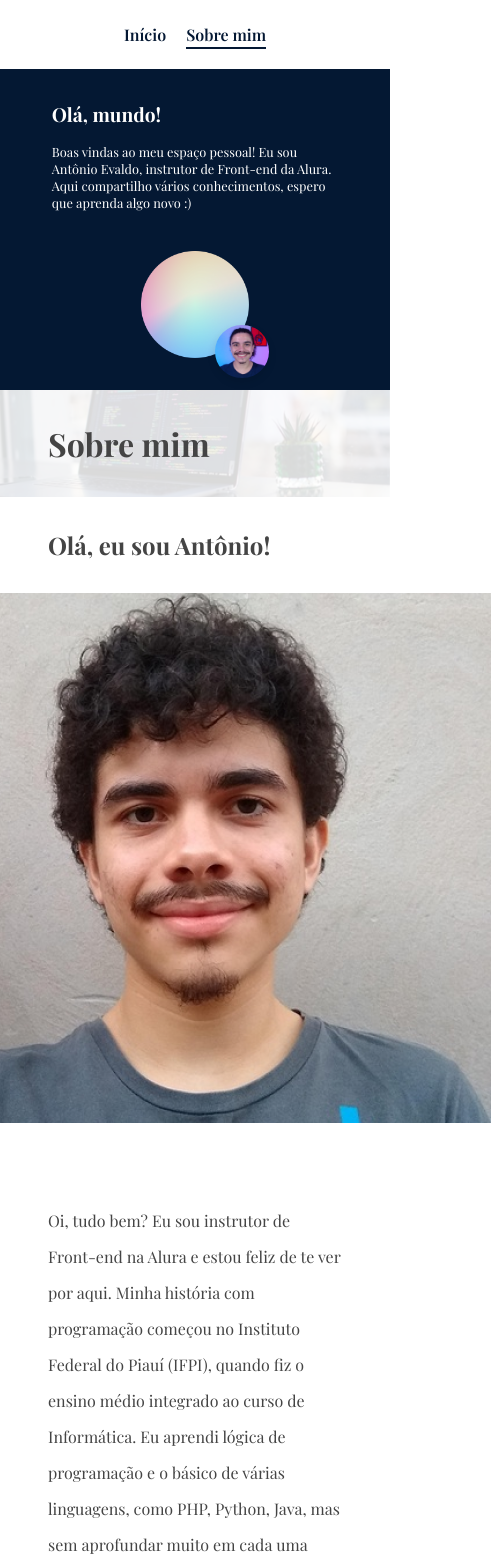
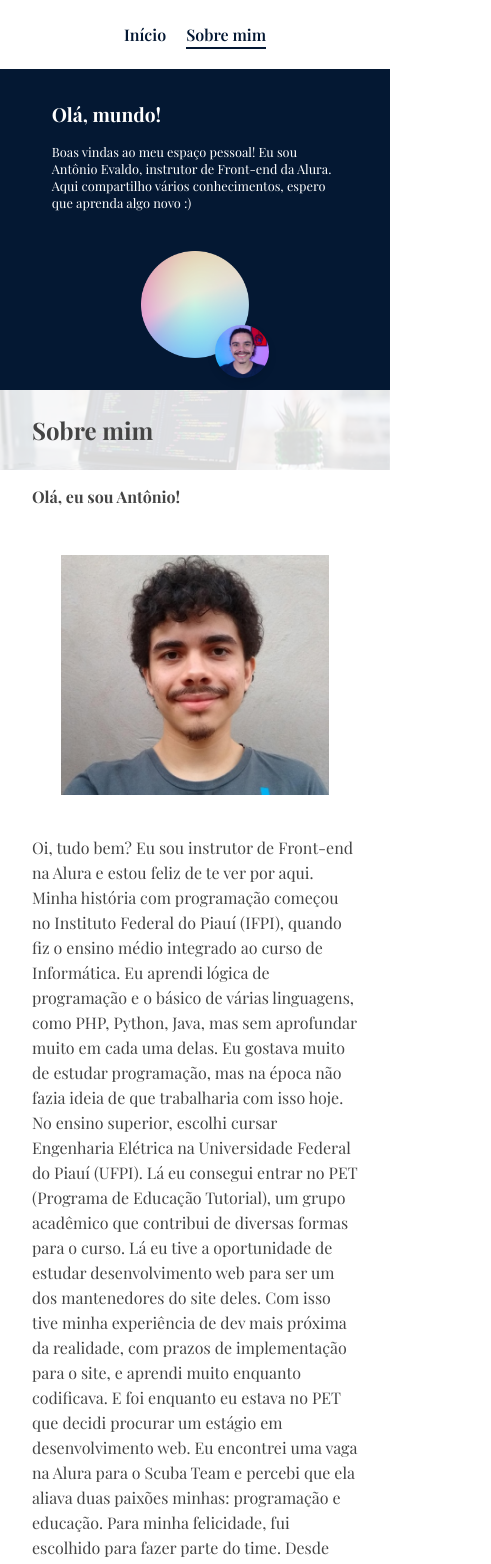
Before and after one commit to danielcoosta1/ola-mundo, a React (Create React App) app: page /sobre-mim in a window 390 px wide. Shown: the top 1564 px of the page, 491 px wide, since content can reach past the window. Built offline with nearby package versions, Linux system fonts and the light colour scheme; a web font is replaced by a local one.

Commit message:
Responsividade do SobreMim para mobile

```diff
--- a/src/Components/SobreMim/styles.js
+++ b/src/Components/SobreMim/styles.js
@@ -20,10 +20,18 @@ const ConteinerTitulo = styled.div`
     font-size: 2.5rem;
     padding: 2rem 3rem;
     background: rgba(255, 255, 255, 0.85);
+  }
 
-    @media screen and (max-width: 768px) {
-      padding: 1.5 2rem;
+  @media screen and (max-width: 768px) {
+    h1 {
+      padding: 1.5rem 2rem;
       font-size: 2rem;
+    }
+  }
+
+  @media screen and (max-width: 420px) {
+    h1 {
+      font-size: 1.5rem;
     }
   }
 `;
@@ -40,6 +48,15 @@ const ConteinerDescricao = styled.section`
     h2 {
       font-size: 1.5rem;
       margin: 2rem 0;
+    }
+  }
+
+  @media screen and (max-width: 420px) {
+    padding: 0 2rem;
+
+    h2 {
+      font-size: 1rem;
+      margin: 1rem 0;
     }
   }
 `;
@@ -69,17 +86,27 @@ const Paragrafo = styled.div`
     flex-direction: column;
     gap: 5rem;
 
-
-
     p {
       font-size: 1rem;
       width: 100%;
       order: 1;
     }
   }
+
+  @media screen and (max-width: 420px) {
+    gap: 2.5rem;
+    line-height: 25px;
+  }
 `;
 
-const Img = styled.img``;
+const Img = styled.img`
+
+  @media screen and (max-width: 420px) {
+    max-height: 15rem;
+    margin-top: 2rem;
+  }
+
+`;
 
 export {
   Main,
```
